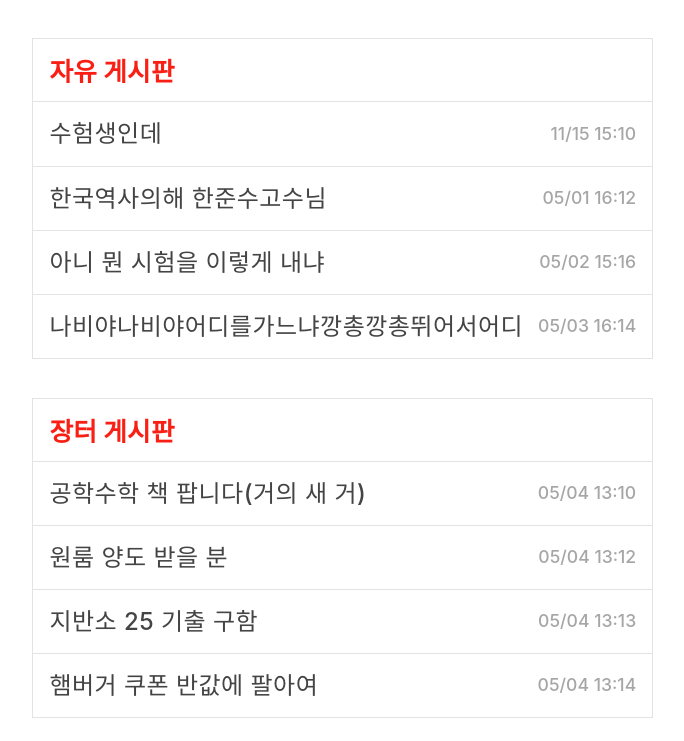
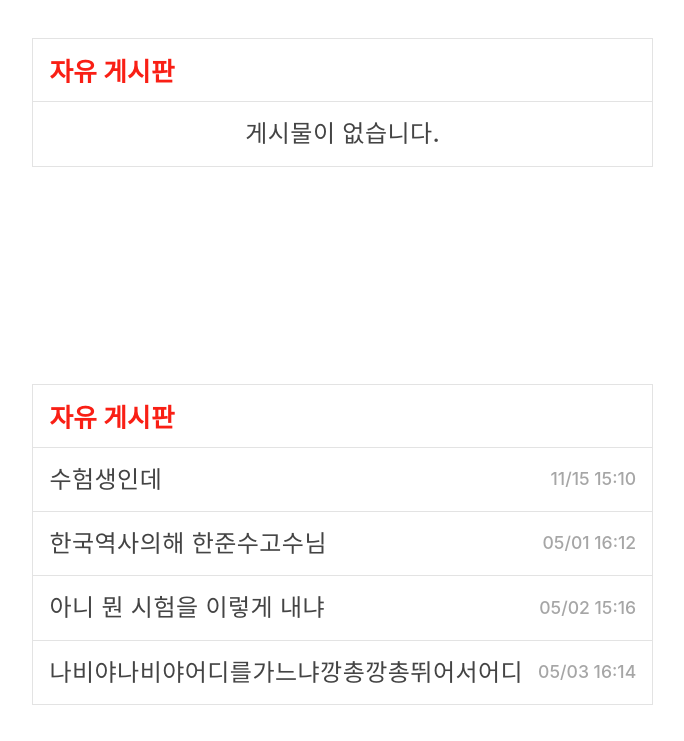
Before and after one commit to SOPT-all/38-STUDY-WEB-NARUTO, a React (Vite) app in the folder minseo/everytime/: page / in a window 1280 px wide. Shown: the top 741 px of the page, without its empty margins (6-690 px from the left). Built offline with nearby package versions, Linux system fonts and the light colour scheme.

Commit message:
feat: empty 경우 추가(#5)

```diff
--- a/minseo/everytime/src/components/Board/TextBoard/TextBoard.css
+++ b/minseo/everytime/src/components/Board/TextBoard/TextBoard.css
@@ -57,3 +57,15 @@
     color: var(--color-gray-500);
   }
 }
+
+.text-board--empty {
+  display: flex;
+  align-items: center;
+  justify-content: center;
+  margin: 0;
+  padding: 1rem;
+  color: var(--color-gray-700);
+  border-right: 0.1rem solid var(--color-gray-300);
+  border-bottom: 0.1rem solid var(--color-gray-300);
+  border-left: 0.1rem solid var(--color-gray-300);
+}
--- a/minseo/everytime/src/components/Board/TextBoard/TextBoard.tsx
+++ b/minseo/everytime/src/components/Board/TextBoard/TextBoard.tsx
@@ -1,3 +1,4 @@
+import { EMPTY_BOARD_ITEMS } from "../../../constants/board";
 import type { BoardCategory, BoardItem } from "../../../types/board";
 import { formatBoardCreatedAt } from "../../../utils/Board";
 
@@ -9,6 +10,7 @@ interface TextBoardProps {
 }
 
 const TextBoard = ({ category, boardItems }: TextBoardProps) => {
+  const isBoardEmpty = boardItems.length === EMPTY_BOARD_ITEMS;
   return (
     <section className="text-board">
       <div className="text-board--header">
@@ -16,6 +18,9 @@ const TextBoard = ({ category, boardItems }: TextBoardProps) => {
       </div>
 
       <div className="text-board--content">
+        {isBoardEmpty && (
+          <p className="text-board--empty body05">게시물이 없습니다.</p>
+        )}
         <ul className="text-board--list">
           {boardItems.map((item) => (
             <li key={item.id} className="text-board--item">
--- a/minseo/everytime/src/pages/MainPage.tsx
+++ b/minseo/everytime/src/pages/MainPage.tsx
@@ -17,6 +17,7 @@ const MainPage = () => {
         gap: "2.4rem",
       }}
     >
+      <TextBoard category={BoardCategory.Free} boardItems={[]} />
       <TextBoard category={BoardCategory.Free} boardItems={freeBoardItems} />
       <TextBoard
         category={BoardCategory.Market}
```
